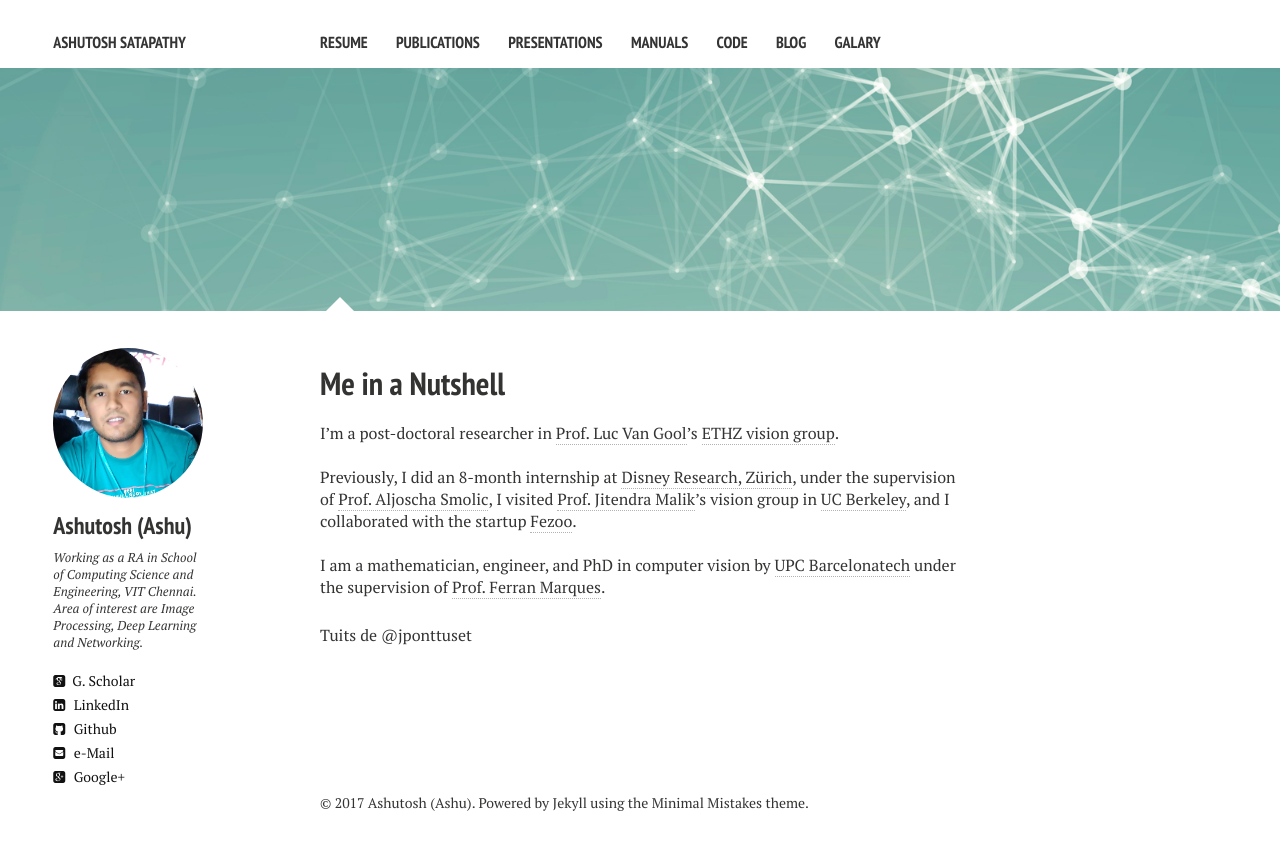
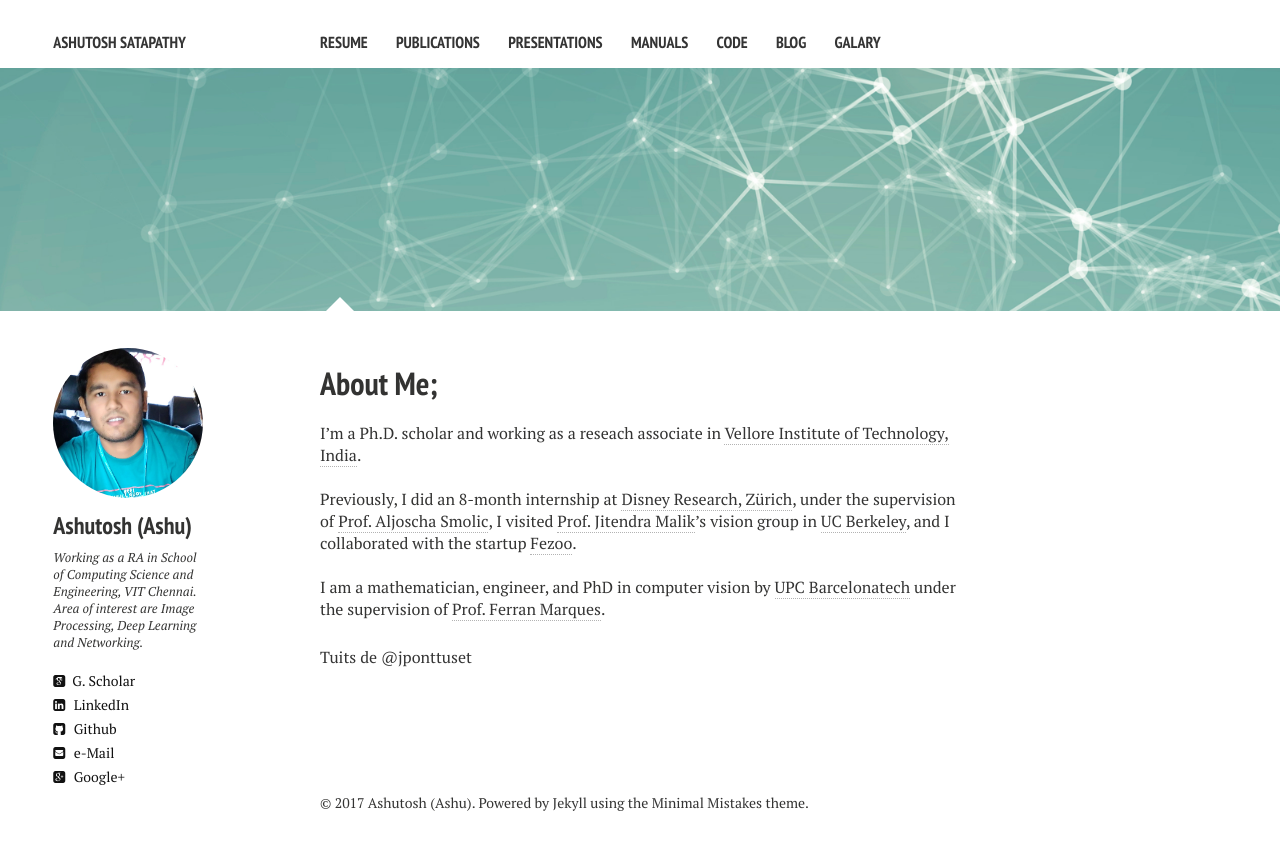
Before and after one commit to ashutoshsatapathy1990/ashutoshsatapathy1990.github.io, a Jekyll site: the page built from index.md, in a window 1280 px wide. Shown: the top 850 px of the page. Built offline with Jekyll 4.4.1, drawn with Linux system fonts in a browser that asks for light colours; nearby versions of some CDN libraries; comment, search, counter and statistics services are not loaded.

Commit message:
Update index.md

```diff
--- a/index.md
+++ b/index.md
@@ -1,13 +1,13 @@
 ---
 layout: home2
-title: Me in a Nutshell
-description: "Jordi Pont-Tuset's website"
+title: About Me;
+description: "Ashutosh Satapathy Web"
 tags: [Jekyll, theme, responsive, blog, template]
 image:
   feature: Banner.png
 ---
 
-I'm a post-doctoral researcher in [Prof. Luc Van Gool](http://www.vision.ee.ethz.ch/members/get_member.cgi?id=1)'s [ETHZ vision group](http://www.vision.ee.ethz.ch/index.en.html).
+I'm a Ph.D. scholar and working as a reseach associate in [Vellore Institute of Technology, India](http://chennai.vit.ac.in/).
 
 <br />
 Previously, I did an 8-month internship at <a href="http://www.disneyresearch.com/research-labs/disney-research-zurich/" target="_blank">Disney Research, Zürich</a>, under the supervision of <a href="http://zurich.disneyresearch.com/~smolica/" target="_blank">Prof. Aljoscha Smolic</a>, I visited <a href="http://www.cs.berkeley.edu/~malik/" target="_blank">Prof. Jitendra Malik</a>'s vision group in <a href="http://www.berkeley.edu" target="_blank">UC Berkeley</a>, and I collaborated with the startup <a href="http://fezoo.cat" target="_blank">Fezoo</a>.
```
